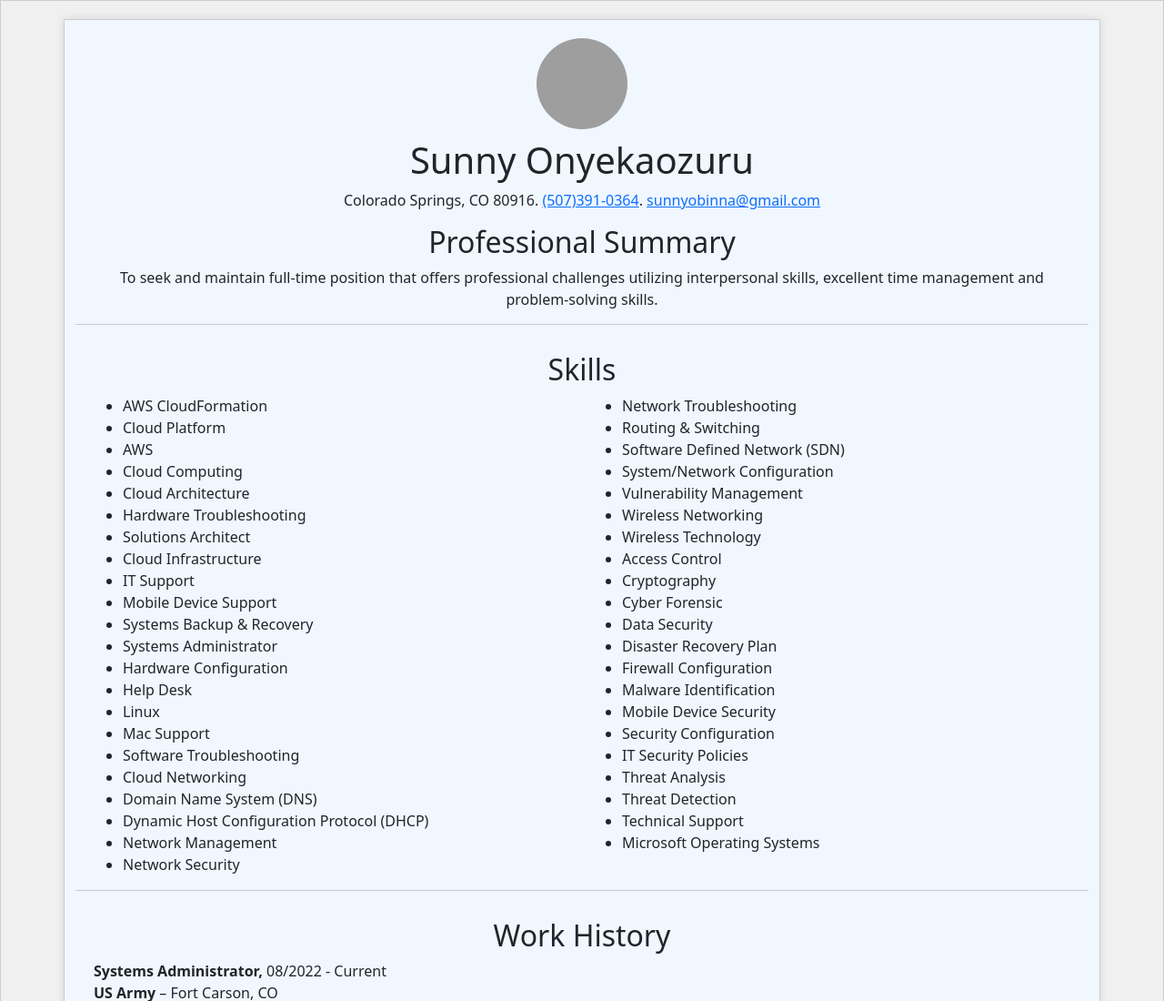
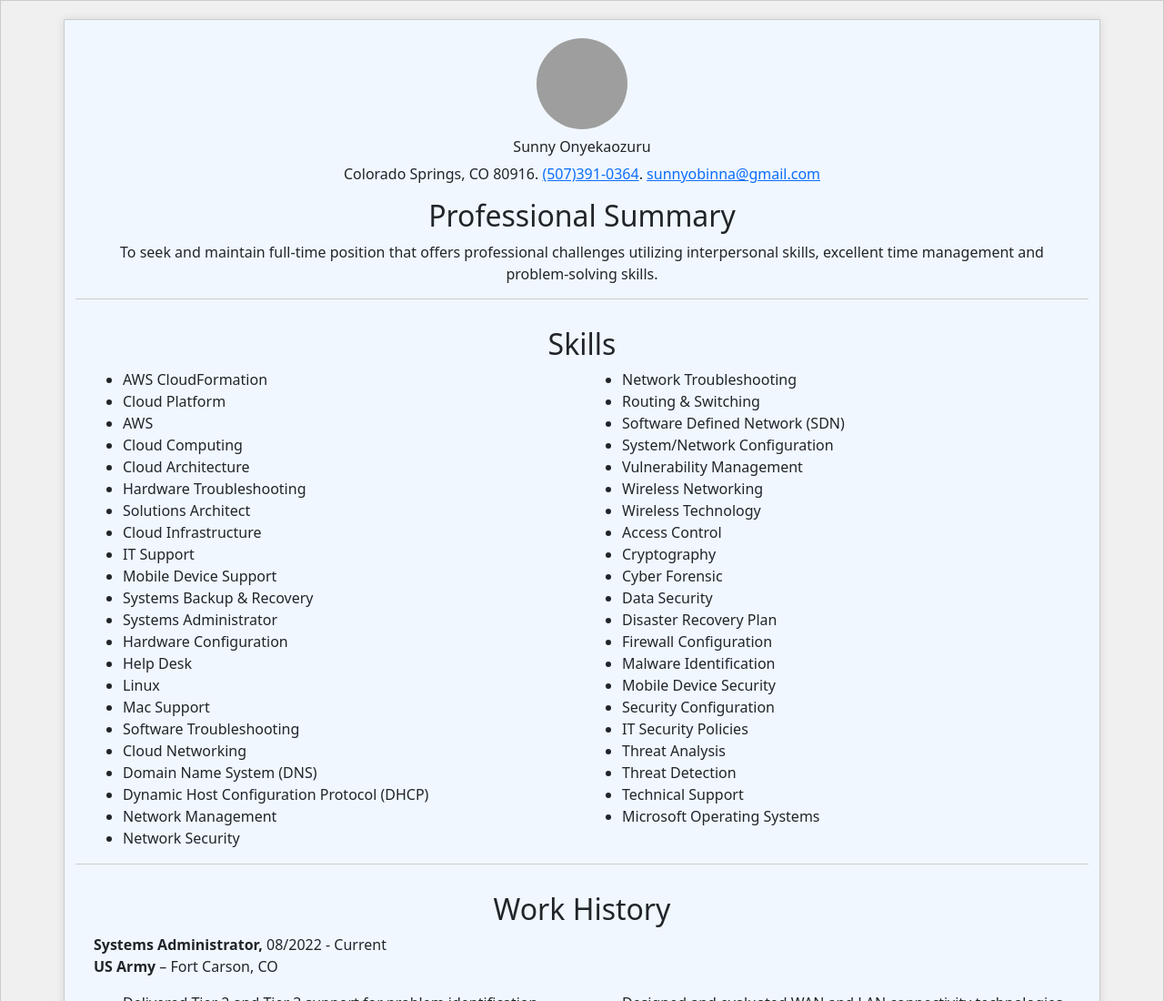
Before and after one commit to Sonypark360/HTML_CSS_Projects, a plain HTML site: page index.html in a window 1280 px wide. Shown: the top 1100 px of the page at 91% size. Drawn offline with nearby package versions, Linux system fonts and the light colour scheme; grey boxes are pictures that could not be loaded.

Commit message:
Update index.html

```diff
--- a/index.html
+++ b/index.html
@@ -14,7 +14,7 @@
 
 <header>
     <img src="https://media.licdn.com/dms/image/D5603AQFVTula7Ef6wA/profile-displayphoto-shrink_400_400/0/1709740342759?e=1721260800&v=beta&t=upzFKXl9qJoQ-2OTiLEfPY_mvHbW1YRbF-ZD922pEzQ" alt="Profile Photo" class="profile-photo">
-<h1> Sunny Onyekaozuru</h1>
+<h6> Sunny Onyekaozuru</h6>
 <p>Colorado Springs, CO 80916. <a href="tel:5073910364">(507)391-0364</a>. <a href="mailto:sunnyobinna@gmail.com">sunnyobinna@gmail.com</a></p>
 </header>
 
```
